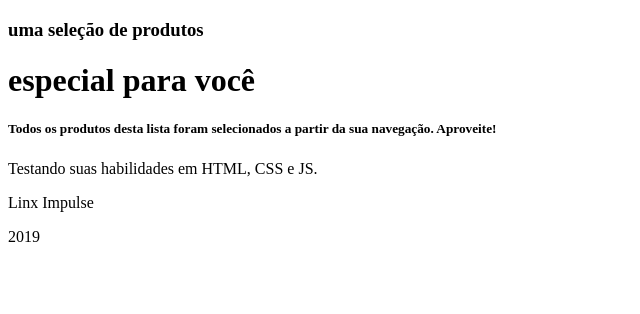
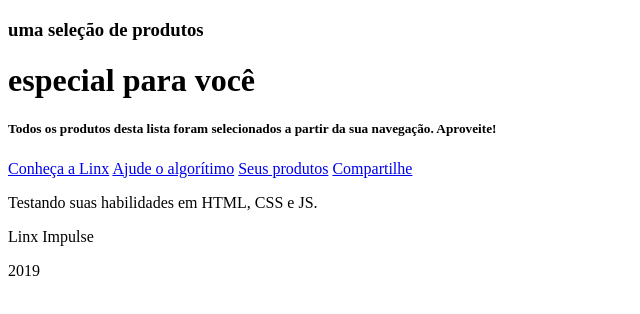
Before and after one commit to gtodesco/products-landing-page, a plain HTML site: page view/index.html in a window 1280 px wide. Shown: the whole page, without its empty margins (0-640 px from the left). Drawn offline with Linux system fonts and the light colour scheme.

Commit message:
feat: Título e opções de navegação
Adiciona título à página e cria botões de navegação, que irão direcionar
o usuário para as respectivas seções

```diff
--- a/view/index.html
+++ b/view/index.html
@@ -3,6 +3,7 @@
 <html>
     <head>
         <meta charset="UTF-8">
+        <title>Produtos</title>
     </head>
     <body>
         <header>
@@ -14,6 +15,25 @@
             </h5>
         </header>
 
+        <nav>
+            <a href="https://www.linx.com.br/" target="__blank">Conheça a Linx</a>
+            <a href="#algorithm">Ajude o algorítimo</a>
+            <a href="#products">Seus produtos</a>
+            <a href="#newsletter">Compartilhe</a>
+        </nav>
+
+        <section id="algorithm">
+
+        </section>
+
+        <section id="products">
+
+        </section>
+
+        <section id="newsletter">
+
+        </section>
+
         <footer>
             <p>Testando suas habilidades em HTML, CSS e JS.</p>
             <p>Linx Impulse</p>
```
